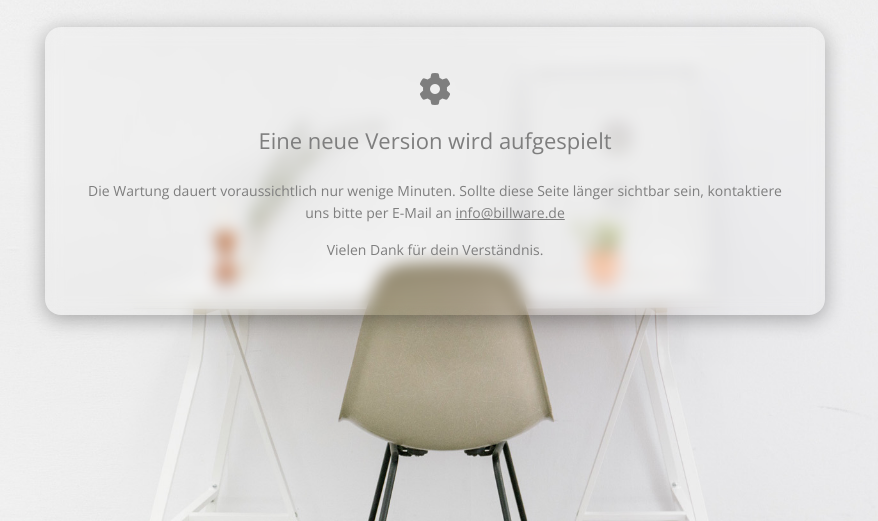
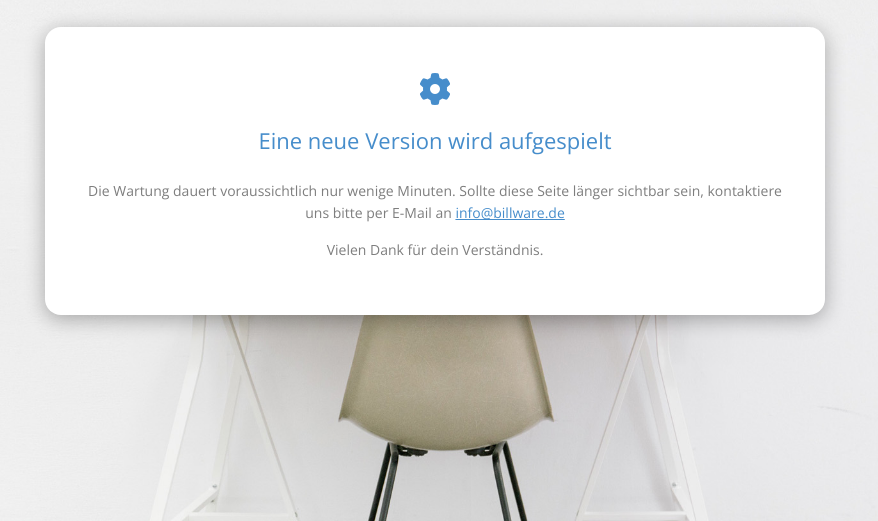
Before and after one commit to incapption/billware-maintenance, a plain HTML site: page index.html in a window 1280 px wide. Shown: the part 319-840 px from the top of the page, without its empty margins (205-1083 px from the left). Drawn offline with nearby package versions, Linux system fonts and the light colour scheme.

Commit message:
Update index.html

```diff
--- a/index.html
+++ b/index.html
@@ -4,7 +4,9 @@
     <meta charset="UTF-8" />
     <meta name="viewport" content="width=device-width, initial-scale=1.0" />
     <title>billware | Wartungsmodus</title>
-    <link rel="icon" type="image/x-icon" href="/favicon.ico">
+
+    <link rel="shortcut icon" href="favicon.ico" type="image/x-icon">
+    <link rel="icon" href="favicon.ico" type="image/x-icon">
 
     <!-- Open Sans Google Font -->
     <link href="https://fonts.googleapis.com/css2?family=Open+Sans:wght@400;600&display=swap" rel="stylesheet">
@@ -52,14 +54,14 @@
             max-width: 700px;
             width: 100%;
             text-align: center;
-            backdrop-filter: blur(8px);
+            background: white;
             box-shadow: 0 4px 20px rgba(0, 0, 0, 0.3);
         }
 
         .box h1 {
             font-weight: initial;
             font-size: 22px;
-            color: #7e7e7e;
+            color: #468dcb;
             margin-top: 10px;
         }
 
@@ -70,14 +72,14 @@
         }
 
         .box a {
-            color: #7e7e7e;
+            color: #468dcb;
             text-decoration: underline;
         }
 
         .spinner {
             font-size: 32px;
             margin-bottom: 15px;
-            color: #7e7e7e;
+            color: #468dcb;
         }
     </style>
 </head>
```
